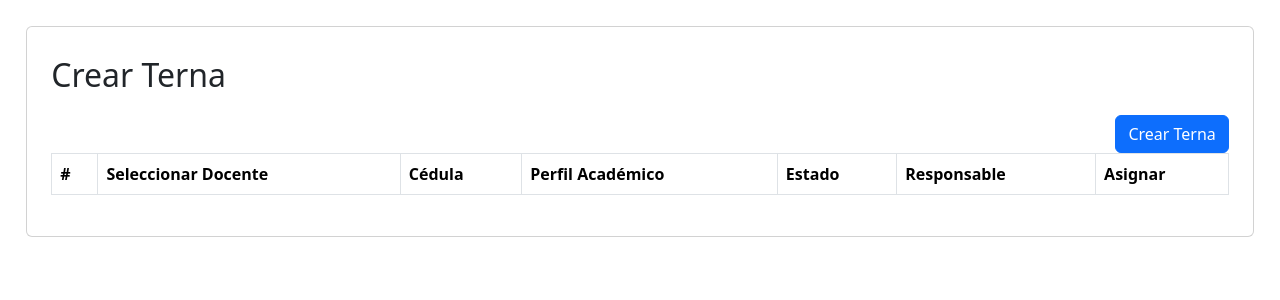
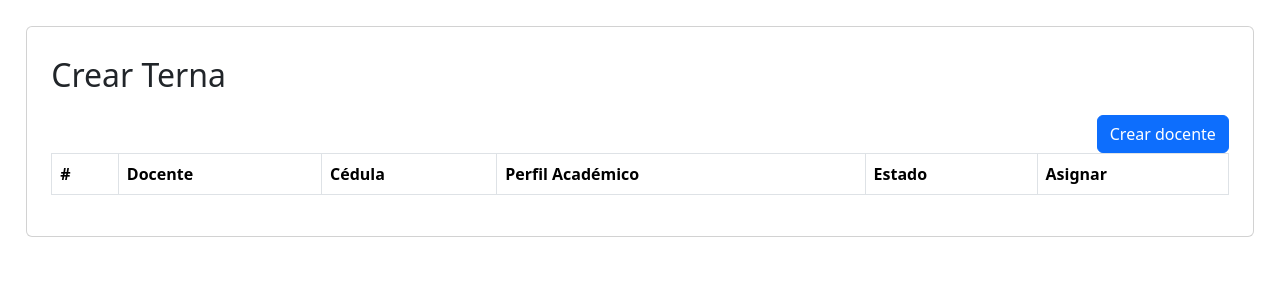
Before and after one commit to pablomonterof1/gestionposgrado, a Django app: page /crearternamodulopmmsp/1/1/ in a window 1280 px wide. Shown: the part 56-356 px from the top of the page. Run offline with Django 5.2, Linux system fonts and the light colour scheme; data that the repository does not hold is empty; some libraries are stand-ins or nearby versions.

Commit message:
30.06.10.37

```diff
--- a/seleccionperfiles/templates/crear_terna_sp.html
+++ b/seleccionperfiles/templates/crear_terna_sp.html
@@ -11,7 +11,7 @@
 
         <div style="text-align: right;">
 
-            <a class="btn  btn-primary" href="#"> Crear Terna</a>
+            <a class="btn  btn-primary" href="#"> Crear docente</a>
         </div>
 
         <div class="table-responsive">
@@ -21,18 +21,18 @@
                 <thead>
                     <tr>
                         <th scope="col">#</th>
-                        <th scope="col">Seleccionar Docente</th>
+                        <th scope="col">Docente</th>
                         <th scope="col">Cédula</th>
                         <th scope="col">Perfil Académico</th>
                         <th scope="col">Estado</th>
-                        <th scope="col">Responsable</th>
                         <th scope="col">Asignar</th>
                     </tr>
                 </thead>
-                <tbody>
 
 
 
+
+                <tbody>
                     {% for docente in docentes %}
                     <tr>
                         <td>{{ forloop.counter }}</td>
@@ -43,15 +43,14 @@
                                 {% csrf_token %}
                                 <input type="hidden" name="docente_id" value="{{ docente.id }}">
                                 <select class="form-select" name="modulo_id" required>
-                                    <option selected disabled>Seleccionar docente</option>
+                                    <option selected disabled>Seleccionar estado</option>
                                     {% for docente in docentes %}
                                     <option value="{{ docente.id }}">{{ docente.nombre }}</option>
                                     {% endfor %}
                                 </select>
                         </td>
                         <td>
-
-                            <button type="submit" class="btn btn-success">Matricular</button>
+                            <button type="submit" class="btn btn-success">asignar</button>
                             </form>
                         </td>
                     </tr>
```
